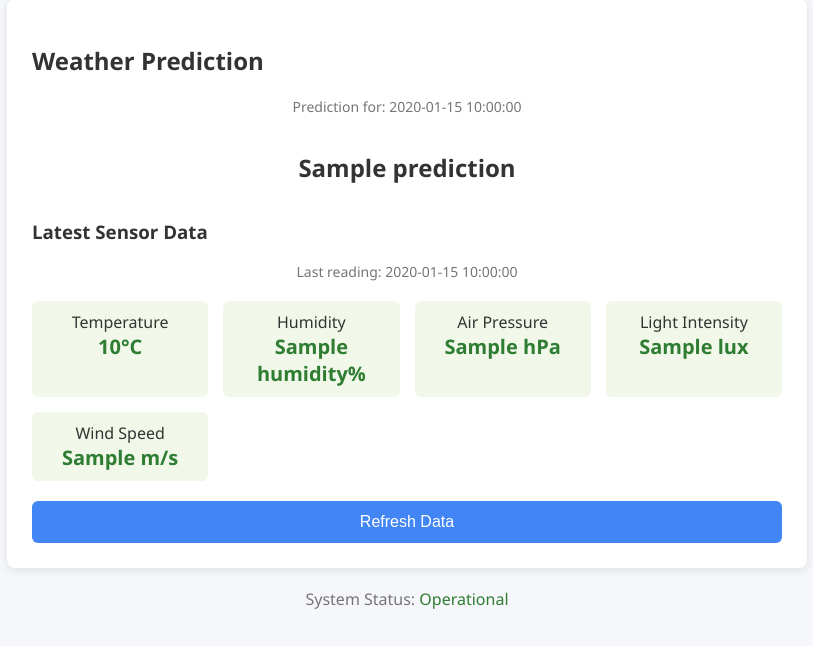
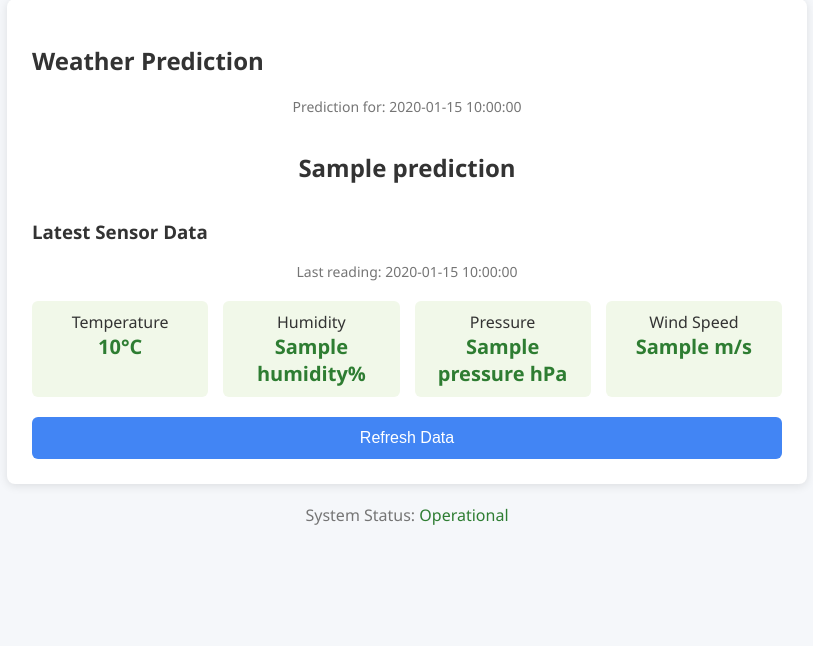
Before and after one commit to NyomanTirtha/weather-prediction-model, a Flask app: template templates/index.html in a window 1280 px wide. Shown: the part 215-861 px from the top of the page, without its empty margins (233-1046 px from the left). After the commit the page ends 740 px from the top, so only its background shows below. Run offline with Flask 2, Linux system fonts and the light colour scheme; the template is opened without the code that fills it: most values are stand-ins (such as "Sample title", 1, 10 or a date in 2020).

Commit message:
Update index.html

```diff
--- a/templates/index.html
+++ b/templates/index.html
@@ -136,12 +136,8 @@
                     <div class="sensor-value">{{ prediction.features.humidity }}%</div>
                 </div>
                 <div class="sensor-item">
-                    <div>Air Pressure</div>
-                    <div class="sensor-value">{{ prediction.features.air_pressure }} hPa</div>
-                </div>
-                <div class="sensor-item">
-                    <div>Light Intensity</div>
-                    <div class="sensor-value">{{ prediction.features.light_intensity }} lux</div>
+                    <div>Pressure</div>
+                    <div class="sensor-value">{{ prediction.features.pressure }} hPa</div>
                 </div>
                 <div class="sensor-item">
                     <div>Wind Speed</div>
```
